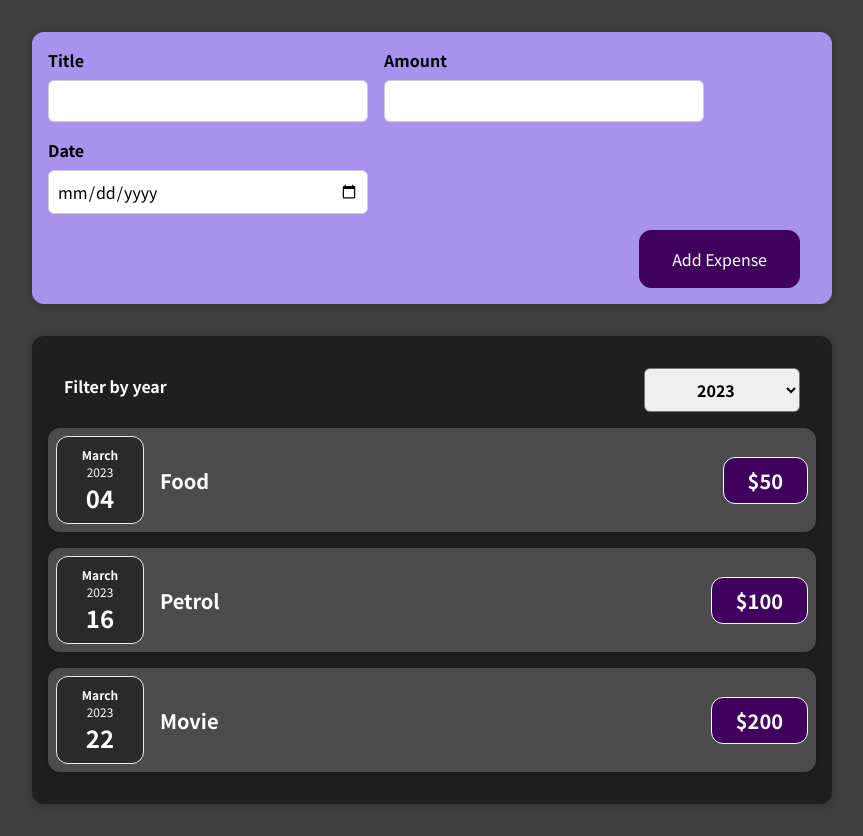
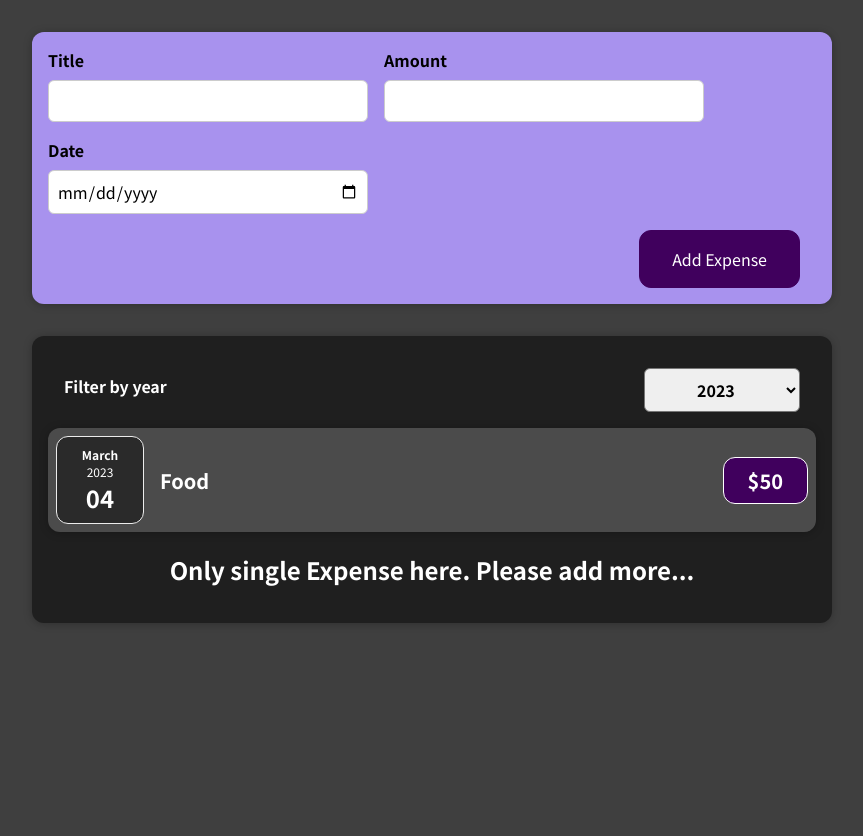
Before and after one commit to vishal1127/expense-tracker-react-app, a React (Create React App) app: page / in a window 1280 px wide. Shown: the whole page, without its empty margins (208-1071 px from the left). After the commit the page ends 800 px from the top, so only its background shows below. Built offline with nearby package versions, Linux system fonts and the light colour scheme.

Commit message:
added conditional rendering of expenses

```diff
--- a/src/App.js
+++ b/src/App.js
@@ -4,9 +4,9 @@ import Expenses from "./components/Expenses/Expenses";
 import NewExpense from "./components/NewExpense/NewExpense";
 
 const DUMMY_EXPENSES = [
-  { id: "e1", title: "Food", date: new Date(2023, 2, 4), amount: "$50" },
-  { id: "e2", title: "Petrol", date: new Date(2023, 2, 16), amount: "$100" },
-  { id: "e3", title: "Movie", date: new Date(2023, 2, 22), amount: "$200" },
+  { id: "e1", title: "Food", date: new Date(2023, 2, 4), amount: "50" },
+  // { id: "e2", title: "Petrol", date: new Date(2023, 2, 16), amount: "100" },
+  // { id: "e3", title: "Movie", date: new Date(2023, 2, 22), amount: "200" },
 ];
 
 const App = () => {
--- a/src/components/Expenses/ExpenseDetails.js
+++ b/src/components/Expenses/ExpenseDetails.js
@@ -3,7 +3,7 @@ const ExpenseDetails = (props) => {
     <>
       <div className="expense-item__description">
         <h2>{props.title}</h2>
-        <div className="expense-item__amount">{props.amount}</div>
+        <div className="expense-item__amount">${props.amount}</div>
       </div>
     </>
   );
--- a/src/components/Expenses/ExpenseItem.js
+++ b/src/components/Expenses/ExpenseItem.js
@@ -5,12 +5,12 @@ import "./ExpenseItem.css";
 
 const ExpenseItem = (props) => {
   return (
-    <>
+    <li>
       <Card className="expense-item">
         <ExpenseDate date={props.date} />
         <ExpenseDetails title={props.title} amount={props.amount} />
       </Card>
-    </>
+    </li>
   );
 };
 
--- a/src/components/Expenses/Expenses.js
+++ b/src/components/Expenses/Expenses.js
@@ -1,6 +1,6 @@
 import { useState } from "react";
 
-import ExpenseItem from "./ExpenseItem";
+import ExpensesList from "./ExpensesList";
 import ExpenseFilter from "./ExpenseFilter";
 import Card from "../UI/Card";
 import "./Expenses.css";
@@ -13,6 +13,7 @@ const Expenses = (props) => {
   const filteredExpenses = props.items.filter((expense) => {
     return expense.date.getFullYear().toString() === filteredYear;
   });
+
   return (
     <>
       <Card className="expenses">
@@ -20,14 +21,7 @@ const Expenses = (props) => {
           selected={filteredYear}
           onChangeFilter={filterChangeHandler}
         />
-        {filteredExpenses.map((expense) => (
-          <ExpenseItem
-            key={expense.id}
-            title={expense.title}
-            date={expense.date}
-            amount={expense.amount}
-          ></ExpenseItem>
-        ))}
+        <ExpensesList items={filteredExpenses} />
       </Card>
     </>
   );
--- /dev/null
+++ b/src/components/Expenses/ExpensesList.css
@@ -0,0 +1,9 @@
+.expenses-list {
+  list-style: none;
+  padding: 0;
+}
+
+.expenses-list__fallback {
+  color: white;
+  text-align: center;
+}
--- /dev/null
+++ b/src/components/Expenses/ExpensesList.js
@@ -0,0 +1,39 @@
+import ExpenseItem from "./ExpenseItem";
+import "./ExpensesList.css";
+
+const ExpensesList = (props) => {
+  if (props.items.length === 0) {
+    return <h2 className="expenses-list__fallback">No expenses found.</h2>;
+  }
+  if (props.items.length === 1) {
+    return (
+      <>
+        <ul className="expenses-list">
+          <ExpenseItem
+            key={props.items[0].id}
+            title={props.items[0].title}
+            date={props.items[0].date}
+            amount={props.items[0].amount}
+          ></ExpenseItem>
+        </ul>
+        <h2 className="expenses-list__fallback">
+          Only single Expense here. Please add more...
+        </h2>
+      </>
+    );
+  }
+  return (
+    <ul className="expenses-list">
+      {props.items.map((expense) => (
+        <ExpenseItem
+          key={expense.id}
+          title={expense.title}
+          date={expense.date}
+          amount={expense.amount}
+        ></ExpenseItem>
+      ))}
+    </ul>
+  );
+};
+
+export default ExpensesList;
```
